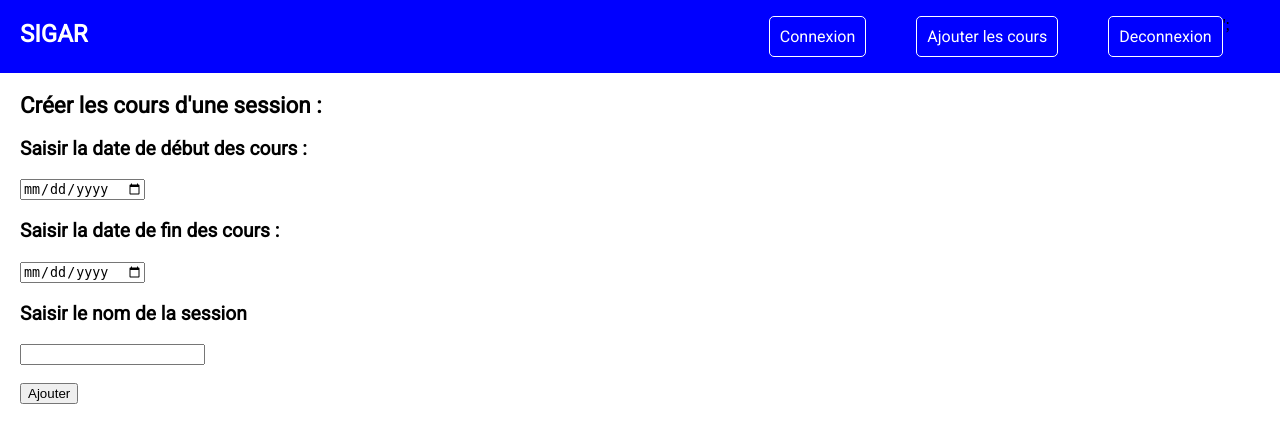
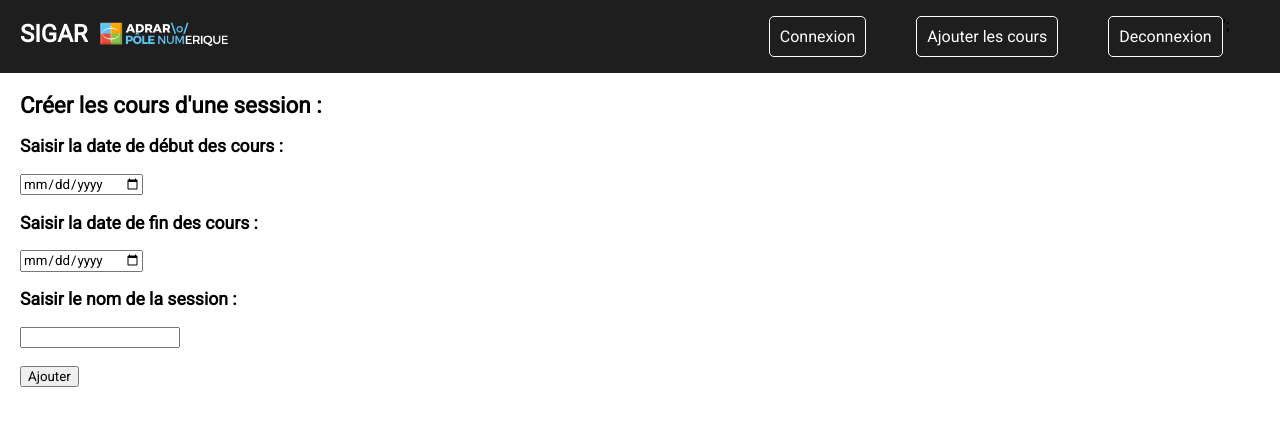
Before and after one commit to mithridatem/sigarV2, a PHP site: page /addCours.php in a window 1280 px wide. Shown: the top 443 px of the page. Run offline with PHP 8.4, Linux system fonts and the light colour scheme; some libraries are stand-ins or nearby versions.

Commit message:
update files menu css

```diff
--- a/css/style.css
+++ b/css/style.css
@@ -12,7 +12,7 @@ h2, h3, label, .champ, #select{
     padding-left: 20px;;
 }
 h3{
-    font-size: 1.2em;
+    font-size: 1.1em;
 }
 #message{
     padding-left: 20px;
@@ -24,7 +24,7 @@ p{
     font-weight: bold;
 }
 
-p, h1, label, li, a, h3, h2{
+p, h1, label, li, a, h3, h2, input{
     font-family: Roboto;
 }
 a{
@@ -63,12 +63,12 @@ input{
 nav{
     display: flex;
     justify-content: space-between;
-    background-color: blue;
+    background-color: rgb(30, 30, 30);
 }
 nav ul{
     display: flex;
     padding-right: 50px;
-    background-color: blue;
+    background-color: rgb(30, 30, 30);;
 }
 nav a{
     text-decoration: none;
@@ -85,8 +85,8 @@ nav li{
 }
 nav li:hover{
     background-color: white;
-    border-color:blue;
-    color:blue;
+    border-color:rgb(30, 30, 30);;
+    color:rgb(30, 30, 30);;
 }
 nav .burgerButton{
     margin: 10px;
@@ -103,7 +103,7 @@ nav .brand{
 }
 .subnav{
     display: flex;
-    background-color:blue;
+    background-color:rgb(30, 30, 30);;
 }
 
 nav .subnav>div {
@@ -116,6 +116,10 @@ nav .subnav>div {
     font-family: Roboto;
     color: rgb(34, 33, 34);
     text-decoration: underline;
+}
+#securise{
+    padding-top: 2px;
+    height: 60px;
 }
 /*-----------------------------------------------------
                     Menu Mobile :
--- a/view/menu.php
+++ b/view/menu.php
@@ -4,6 +4,7 @@
             <img src="./img/menu.svg"  class="burgerButton" width="40px">
             <div>
                 <h1>SIGAR</h1>
+                <img src="./img/logonum.png" id="securise">
             </div>
         </div>
         <ul>
--- a/view/view_add_cours.php
+++ b/view/view_add_cours.php
@@ -19,7 +19,7 @@
         <input type="date" name="start" id="start"><br>
         <h3>Saisir la date de fin des cours : </h3>
         <input type="date" name="end" id="end"><br>
-        <h3>Saisir le nom de la session</h3>
+        <h3>Saisir le nom de la session : </h3>
         <input type="text" name="tag_cours" id="session"><br>
         <br>
         <input type="submit" value="Ajouter">
```
Also changed, not shown: img/logonum.png (added).
